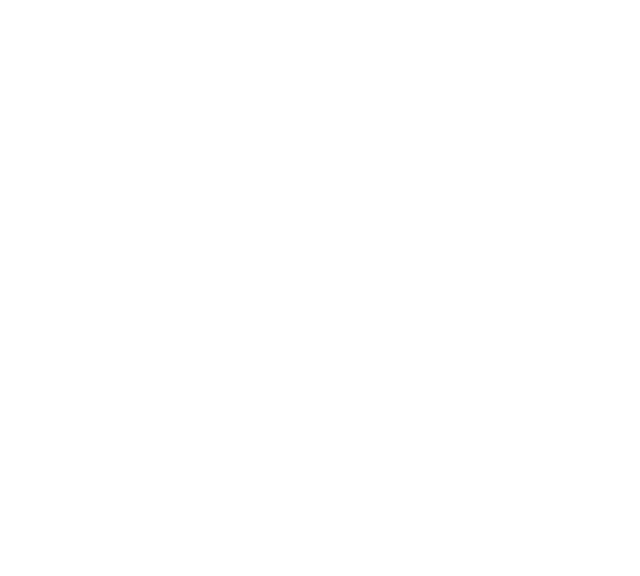
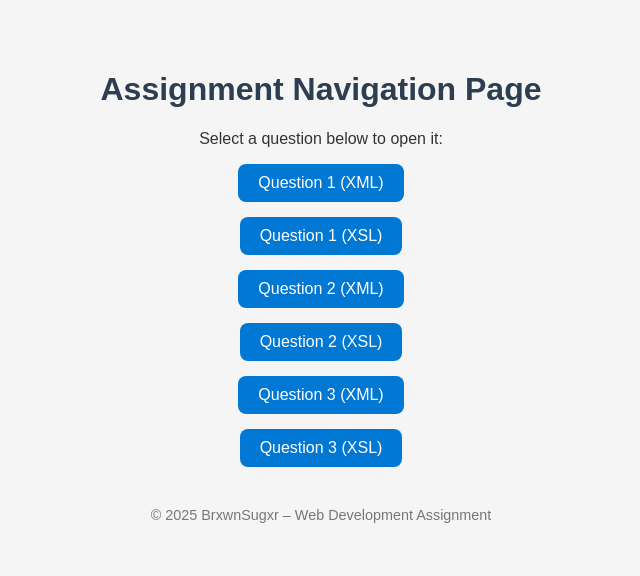
Before and after one commit to BrxwnSugxr/XSLT-CSSJS-Demo, a plain HTML site: page index.html in a window 1280 px wide. Shown: the whole page, without its empty margins (319-959 px from the left). Drawn offline with Linux system fonts and the light colour scheme.

Commit message:
complete

```diff
--- a/index.html
+++ b/index.html
@@ -3,7 +3,65 @@
   <head>
     <meta charset="UTF-8" />
     <meta name="viewport" content="width=device-width, initial-scale=1.0" />
-    <title>Document</title>
+    <title>Assignment Navigation</title>
+    <style>
+      body {
+        font-family: Arial, sans-serif;
+        background-color: #f5f5f5;
+        color: #333;
+        text-align: center;
+        margin: 0;
+        padding: 50px;
+      }
+
+      h1 {
+        color: #2c3e50;
+      }
+
+      ul {
+        list-style: none;
+        padding: 0;
+      }
+
+      li {
+        margin: 15px 0;
+      }
+
+      a {
+        display: inline-block;
+        text-decoration: none;
+        color: white;
+        background-color: #0078d4;
+        padding: 10px 20px;
+        border-radius: 8px;
+        transition: background-color 0.3s ease;
+      }
+
+      a:hover {
+        background-color: #005fa3;
+      }
+
+      footer {
+        margin-top: 40px;
+        font-size: 0.9em;
+        color: #777;
+      }
+    </style>
   </head>
-  <body></body>
+
+  <body>
+    <h1>Assignment Navigation Page</h1>
+    <p>Select a question below to open it:</p>
+
+    <ul>
+      <li><a href="question1.xml" target="_blank">Question 1 (XML)</a></li>
+      <li><a href="question1.xsl" target="_blank">Question 1 (XSL)</a></li>
+      <li><a href="question2.xml" target="_blank">Question 2 (XML)</a></li>
+      <li><a href="question2.xsl" target="_blank">Question 2 (XSL)</a></li>
+      <li><a href="question3.xml" target="_blank">Question 3 (XML)</a></li>
+      <li><a href="question3.xsl" target="_blank">Question 3 (XSL)</a></li>
+    </ul>
+
+    <footer>© 2025 BrxwnSugxr – Web Development Assignment</footer>
+  </body>
 </html>
```
Also changed, not shown: 3 other files.
